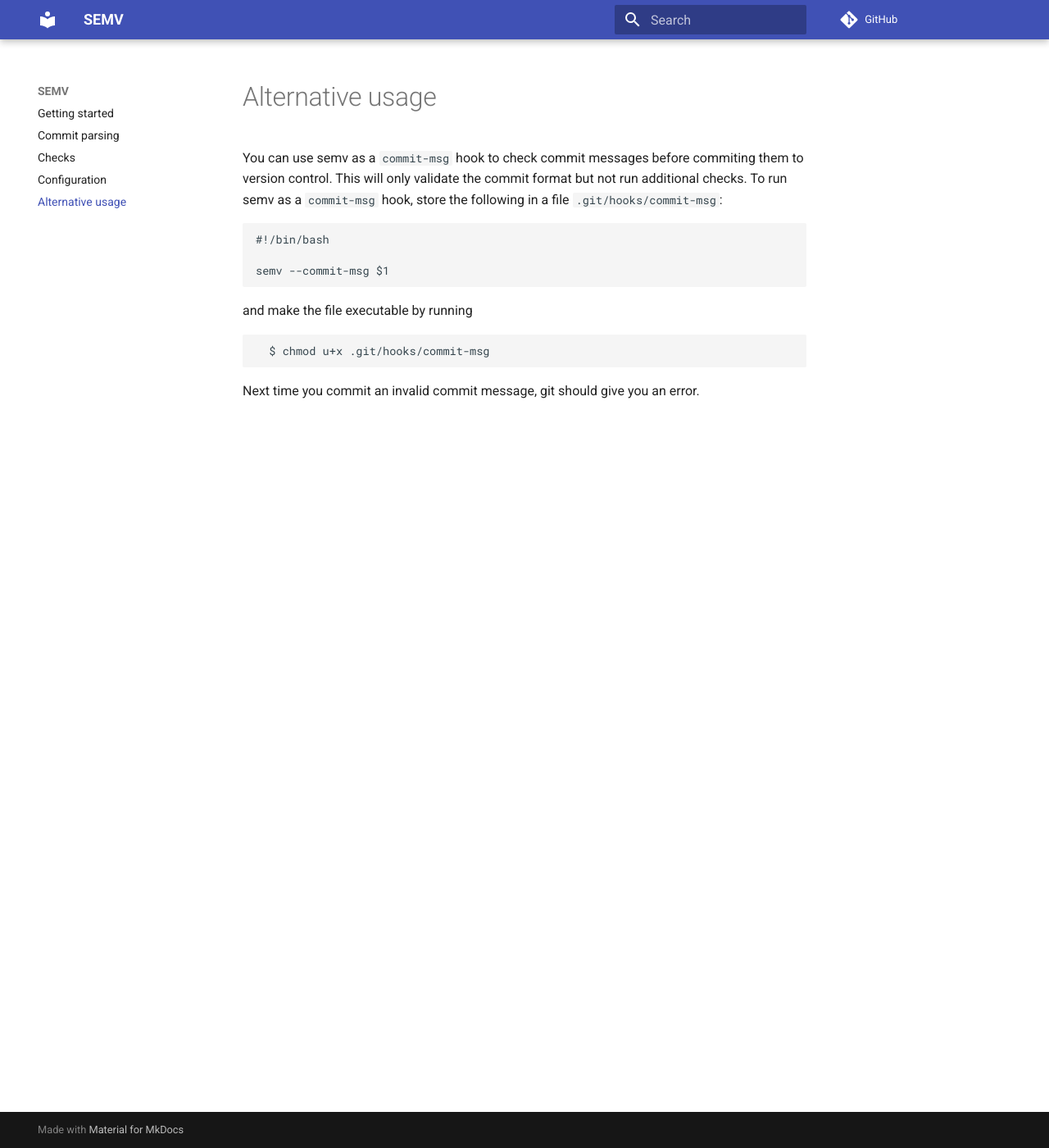
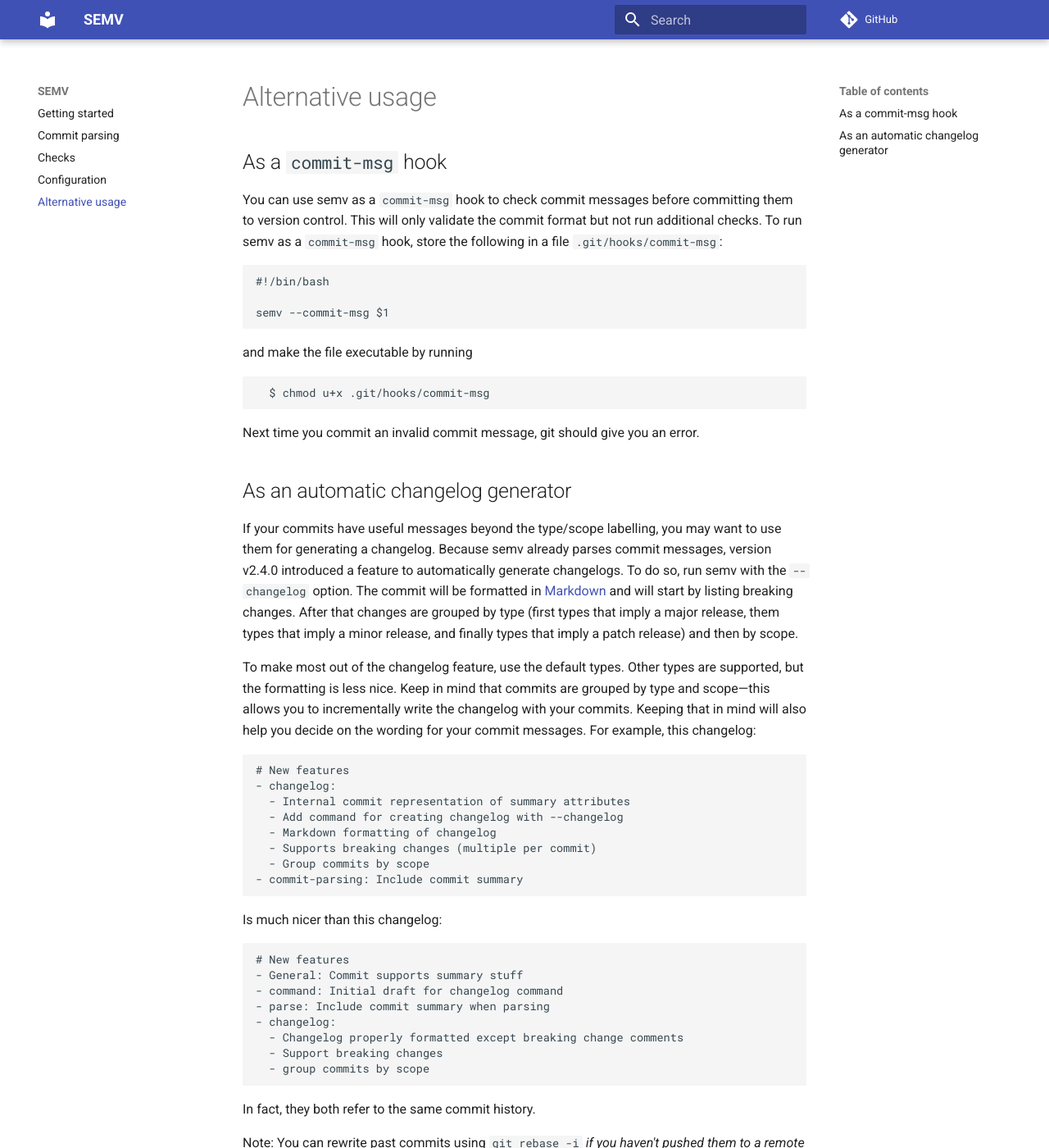
Before and after one commit to igordertigor/semv, an MkDocs documentation site: the page built from docs/alternative-usage.md, in a window 1280 px wide and 1400 px high. Shown: the whole window at 82% size. Built offline with MkDocs 1.6.1 and Material for MkDocs 9.7.7, drawn with Linux system fonts in a browser that asks for light colours; comment, search, counter and statistics services are not loaded; some of the changed text lies outside the part shown.

Commit message:
docs(changelog): Feature is described in alternative-usage and there are links for it

````diff
--- a/docs/alternative-usage.md
+++ b/docs/alternative-usage.md
@@ -1,7 +1,9 @@
 # Alternative usage
 
+## As a `commit-msg` hook
+
 You can use semv as a `commit-msg` hook to check commit messages before
-commiting them to version control. This will only validate the commit format
+committing them to version control. This will only validate the commit format
 but not run additional checks. To run semv as a `commit-msg` hook, store the following in a file `.git/hooks/commit-msg`:
 ```bash
 #!/bin/bash
@@ -13,3 +15,46 @@ and make the file executable by running
   $ chmod u+x .git/hooks/commit-msg
 ```
 Next time you commit an invalid commit message, git should give you an error.
+
+
+## As an automatic changelog generator
+
+If your commits have useful messages beyond the type/scope labelling, you may
+want to use them for generating a changelog. Because semv already parses commit
+messages, version v2.4.0 introduced a feature to automatically generate
+changelogs. To do so, run semv with the `--changelog` option. The commit will
+be formatted in [Markdown](https://www.markdownguide.org) and will start by
+listing breaking changes. After that changes are grouped by type (first types
+that imply a major release, them types that imply a minor release, and finally
+types that imply a patch release) and then by scope.
+
+To make most out of the changelog feature, use the default types. Other types
+are supported, but the formatting is less nice. Keep in mind that commits are
+grouped by type and scope&mdash;this allows you to incrementally write the
+changelog with your commits. Keeping that in mind will also help you decide on
+the wording for your commit messages. For example, this changelog:
+```markdown
+# New features
+- changelog:
+  - Internal commit representation of summary attributes
+  - Add command for creating changelog with --changelog
+  - Markdown formatting of changelog
+  - Supports breaking changes (multiple per commit)
+  - Group commits by scope
+- commit-parsing: Include commit summary
+```
+Is much nicer than this changelog:
+```markdown
+# New features
+- General: Commit supports summary stuff
+- command: Initial draft for changelog command
+- parse: Include commit summary when parsing
+- changelog:
+  - Changelog properly formatted except breaking change comments
+  - Support breaking changes
+  - group commits by scope
+```
+In fact, they both refer to the same commit history.
+
+Note: You can rewrite past commits using `git rebase -i` *if you haven't pushed
+them to a remote yet or if you can force-push to the remote*.
````
Also changed, not shown: docs/commit_parsing.md (+6 -3 lines), docs/configuration.md (+1 -1 lines), docs/index.md (+2 -1 lines).
